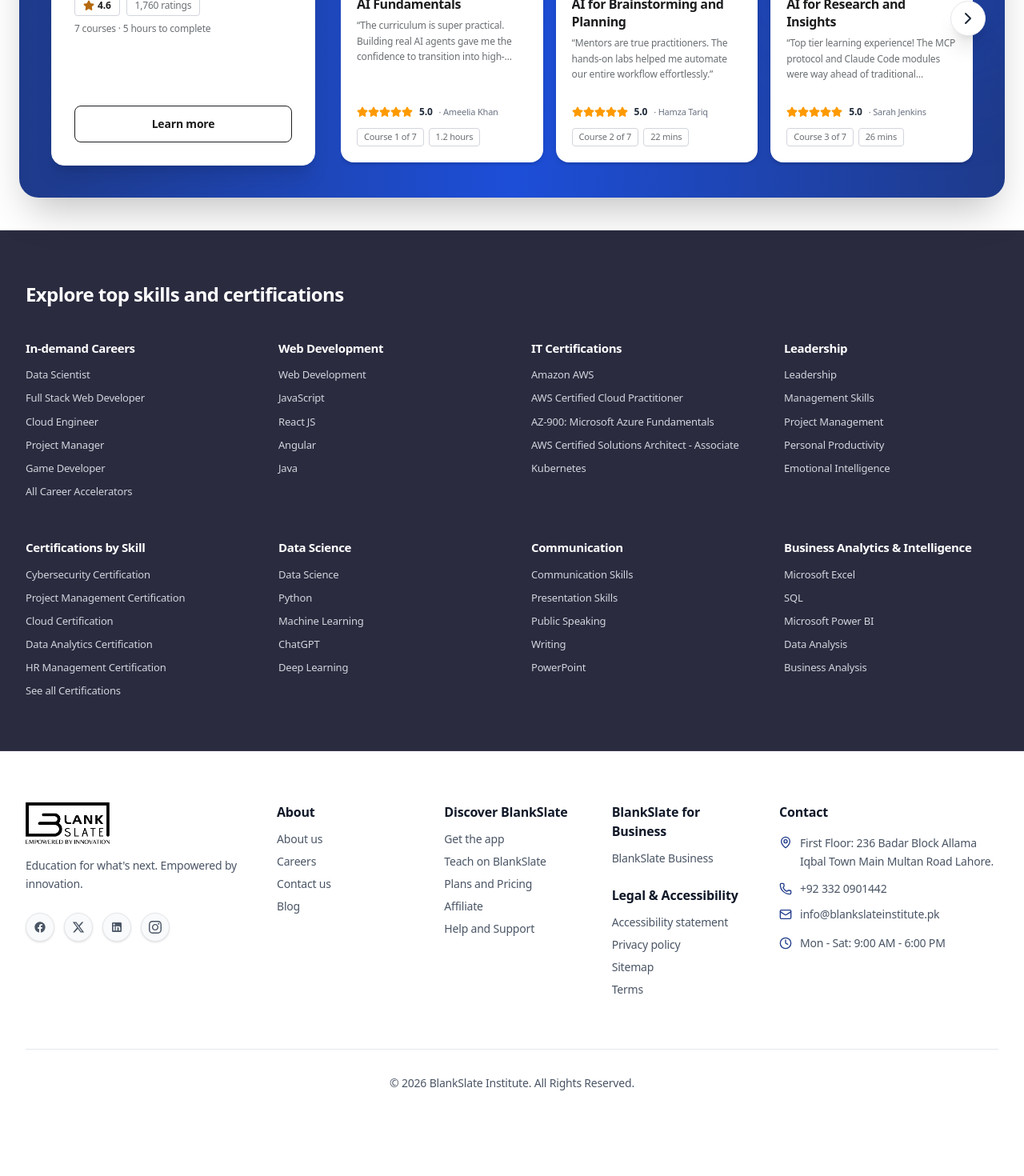
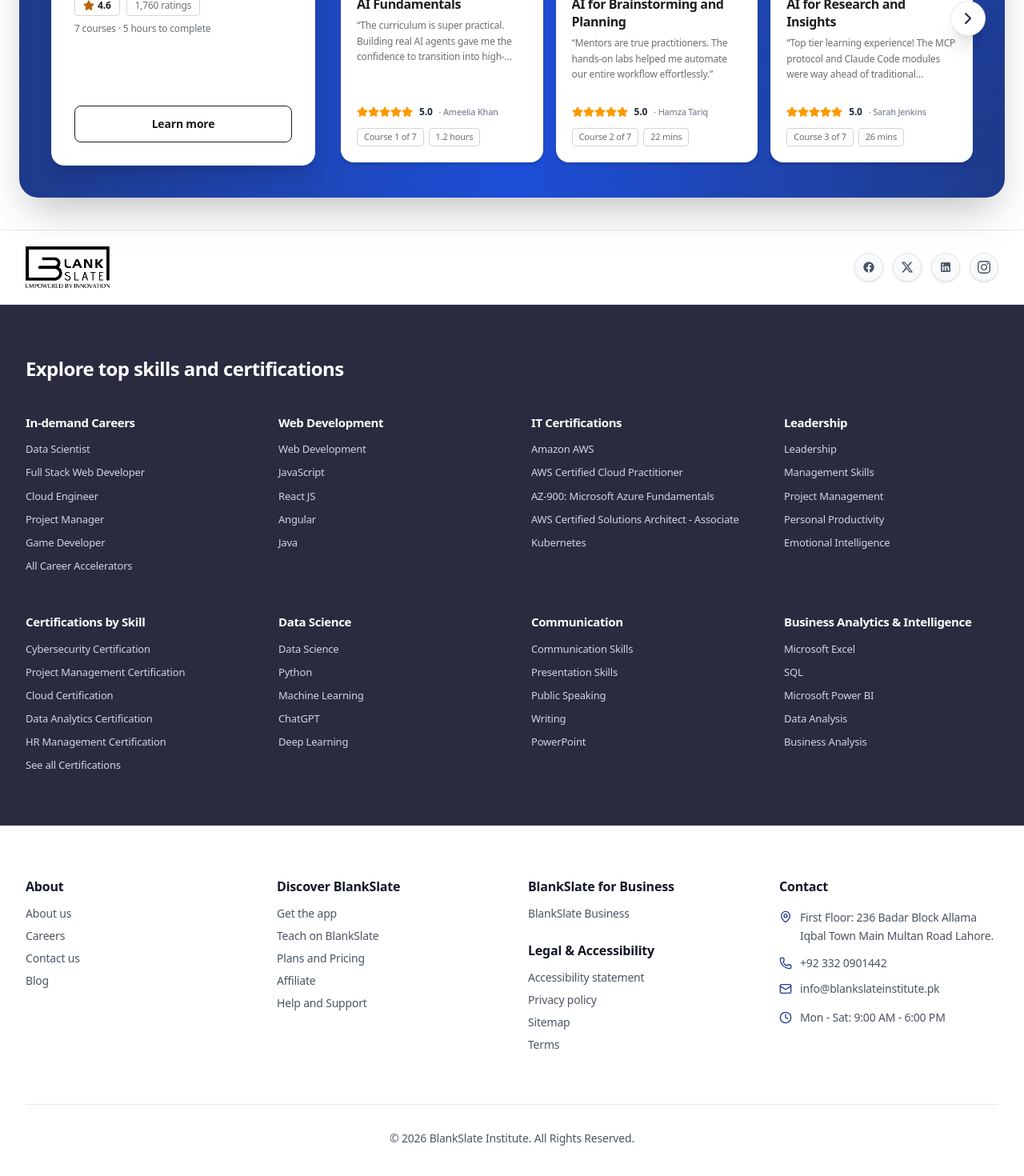
Before and after one commit to techbyrayyan/blank-slate-ins, a Next.js app: page / in a window 1280 px wide. Shown: the part 4769-6239 px from the top of the page at 80% size. Before the commit the page ends 6181 px from the top, so only its background shows below. Built offline with nearby package versions, Linux system fonts and the light colour scheme.

Commit message:
feat: move logo+social icons above skills section, remove brand col from footer grid

```diff
--- a/src/components/EditorialFooter.js
+++ b/src/components/EditorialFooter.js
@@ -93,6 +93,27 @@
 export default function EditorialFooter() {
   return (
     <footer className="bg-gray-50 text-gray-900 border-t border-gray-200">
+      {/* ── LOGO + SOCIAL BAR (above skills directory) ── */}
+      <div className="bg-white border-b border-gray-200 py-5">
+        <div className="max-w-7xl mx-auto px-4 sm:px-6 lg:px-8 flex items-center justify-between">
+          <Logo variant="dark" size="lg" />
+          <div className="flex items-center space-x-3">
+            <a href="https://facebook.com" target="_blank" rel="noopener noreferrer"
+              className="w-9 h-9 rounded-full bg-gray-50 border border-gray-200 hover:border-[#1e3a8a] hover:bg-[#1e3a8a] flex items-center justify-center text-gray-600 hover:text-white transition-all shadow-sm"
+              aria-label="Facebook"><FacebookIcon className="w-4 h-4" /></a>
+            <a href="https://twitter.com" target="_blank" rel="noopener noreferrer"
+              className="w-9 h-9 rounded-full bg-gray-50 border border-gray-200 hover:border-[#1e3a8a] hover:bg-[#1e3a8a] flex items-center justify-center text-gray-600 hover:text-white transition-all shadow-sm"
+              aria-label="Twitter"><TwitterIcon className="w-4 h-4" /></a>
+            <a href="https://linkedin.com" target="_blank" rel="noopener noreferrer"
+              className="w-9 h-9 rounded-full bg-gray-50 border border-gray-200 hover:border-[#1e3a8a] hover:bg-[#1e3a8a] flex items-center justify-center text-gray-600 hover:text-white transition-all shadow-sm"
+              aria-label="LinkedIn"><LinkedinIcon className="w-4 h-4" /></a>
+            <a href="https://instagram.com" target="_blank" rel="noopener noreferrer"
+              className="w-9 h-9 rounded-full bg-gray-50 border border-gray-200 hover:border-[#1e3a8a] hover:bg-[#1e3a8a] flex items-center justify-center text-gray-600 hover:text-white transition-all shadow-sm"
+              aria-label="Instagram"><InstagramIcon className="w-4 h-4" /></a>
+          </div>
+        </div>
+      </div>
+
       {/* ── TOP PRE-FOOTER: Explore Top Skills and Certifications (Udemy Style Directory) ── */}
       <section className="bg-[#2a2b3f] text-white py-14 sm:py-16 border-b border-[#3b3c54]">
         <div className="max-w-7xl mx-auto px-4 sm:px-6 lg:px-8">
@@ -127,57 +148,10 @@
       {/* ── MAIN FOOTER (White Background, Image 1 structure + Circled Brand & Contact) ── */}
       <div className="bg-white text-gray-900 pt-16 pb-12">
         <div className="max-w-7xl mx-auto px-4 sm:px-6 lg:px-8">
-          <div className="grid grid-cols-1 md:grid-cols-2 lg:grid-cols-12 gap-8 lg:gap-10 pb-16 border-b border-gray-200">
+          <div className="grid grid-cols-1 sm:grid-cols-2 lg:grid-cols-4 gap-8 lg:gap-10 pb-16 border-b border-gray-200">
 
-            {/* 1. BRAND COL (Circled in Image 2) */}
-            <div className="lg:col-span-3 space-y-4">
-              <Logo variant="dark" size="lg" />
-              <p className="text-sm text-gray-600 font-medium leading-relaxed">
-                Education for what&apos;s next. Empowered by innovation.
-              </p>
-
-              <div className="flex items-center space-x-3 pt-2">
-                <a
-                  href="https://facebook.com"
-                  target="_blank"
-                  rel="noopener noreferrer"
-                  className="w-9 h-9 rounded-full bg-gray-50 border border-gray-200 hover:border-[#1e3a8a] hover:bg-[#1e3a8a] flex items-center justify-center text-gray-600 hover:text-white transition-all shadow-sm"
-                  aria-label="Facebook"
-                >
-                  <FacebookIcon className="w-4 h-4" />
-                </a>
-                <a
-                  href="https://twitter.com"
-                  target="_blank"
-                  rel="noopener noreferrer"
-                  className="w-9 h-9 rounded-full bg-gray-50 border border-gray-200 hover:border-[#1e3a8a] hover:bg-[#1e3a8a] flex items-center justify-center text-gray-600 hover:text-white transition-all shadow-sm"
-                  aria-label="Twitter"
-                >
-                  <TwitterIcon className="w-4 h-4" />
-                </a>
-                <a
-                  href="https://linkedin.com"
-                  target="_blank"
-                  rel="noopener noreferrer"
-                  className="w-9 h-9 rounded-full bg-gray-50 border border-gray-200 hover:border-[#1e3a8a] hover:bg-[#1e3a8a] flex items-center justify-center text-gray-600 hover:text-white transition-all shadow-sm"
-                  aria-label="LinkedIn"
-                >
-                  <LinkedinIcon className="w-4 h-4" />
-                </a>
-                <a
-                  href="https://instagram.com"
-                  target="_blank"
-                  rel="noopener noreferrer"
-                  className="w-9 h-9 rounded-full bg-gray-50 border border-gray-200 hover:border-[#1e3a8a] hover:bg-[#1e3a8a] flex items-center justify-center text-gray-600 hover:text-white transition-all shadow-sm"
-                  aria-label="Instagram"
-                >
-                  <InstagramIcon className="w-4 h-4" />
-                </a>
-              </div>
-            </div>
-
-            {/* 2. ABOUT (Image 1 Col 1) */}
-            <div className="lg:col-span-2 space-y-3">
+            {/* 1. ABOUT */}
+            <div className="space-y-3">
               <h3 className="text-sm sm:text-base font-bold text-gray-900">
                 About
               </h3>
@@ -191,8 +165,8 @@
               </ul>
             </div>
 
-            {/* 3. DISCOVER BLANKSLATE (Image 1 Col 2) */}
-            <div className="lg:col-span-2 space-y-3">
+            {/* 2. DISCOVER BLANKSLATE */}
+            <div className="space-y-3">
               <h3 className="text-sm sm:text-base font-bold text-gray-900">
                 Discover BlankSlate
               </h3>
@@ -205,21 +179,16 @@
               </ul>
             </div>
 
-            {/* 4. BUSINESS & LEGAL (Image 1 Col 3 & 4) */}
-            <div className="lg:col-span-2 space-y-6">
+            {/* 3. BUSINESS & LEGAL */}
+            <div className="space-y-6">
               <div className="space-y-3">
-                <h3 className="text-sm sm:text-base font-bold text-gray-900">
-                  BlankSlate for Business
-                </h3>
+                <h3 className="text-sm sm:text-base font-bold text-gray-900">BlankSlate for Business</h3>
                 <ul className="space-y-2 text-xs sm:text-sm font-medium text-gray-600">
                   <li><Link href="/courses" className="hover:text-[#1e3a8a] transition-colors block">BlankSlate Business</Link></li>
                 </ul>
               </div>
-
               <div className="space-y-3">
-                <h3 className="text-sm sm:text-base font-bold text-gray-900">
-                  Legal & Accessibility
-                </h3>
+                <h3 className="text-sm sm:text-base font-bold text-gray-900">Legal &amp; Accessibility</h3>
                 <ul className="space-y-2 text-xs sm:text-sm font-medium text-gray-600">
                   <li><Link href="/terms" className="hover:text-[#1e3a8a] transition-colors block">Accessibility statement</Link></li>
                   <li><Link href="/privacy" className="hover:text-[#1e3a8a] transition-colors block">Privacy policy</Link></li>
@@ -229,8 +198,8 @@
               </div>
             </div>
 
-            {/* 5. CONTACT (Circled in Image 2) */}
-            <div className="lg:col-span-3 space-y-4">
+            {/* 4. CONTACT */}
+            <div className="space-y-4">
               <h3 className="text-sm sm:text-base font-bold text-gray-900">
                 Contact
               </h3>
```
